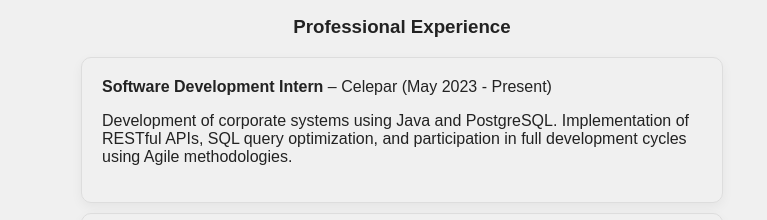
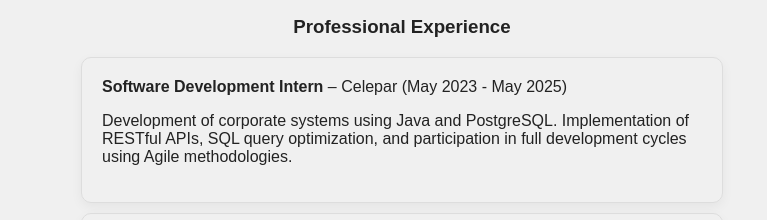
Before and after one commit to igormamus1703/curriculo2, a React (Create React App) app: page / in a window 1280 px wide. Shown: the part 666-886 px from the top of the page, without its empty margins (238-1005 px from the left). Built offline with nearby package versions, Linux system fonts and the light colour scheme.

Commit message:
ajustando ultimas coisas

```diff
--- a/public/index.html
+++ b/public/index.html
@@ -7,7 +7,7 @@
     <meta name="theme-color" content="#000000" />
     <meta
       name="description"
-      content="mudar a descrição para algo mais pessoal depois"
+      content="Estudante de Ciência da Computação na PUCPR."
     />
     <link rel="apple-touch-icon" href="%PUBLIC_URL%/logo192.png" />
     <!--
--- a/src/i18n.js
+++ b/src/i18n.js
@@ -24,7 +24,7 @@ const recursos = {
                     {
                         position: "Software Development Intern",
                         company: "Celepar",
-                        period: "May 2023 - Present",
+                        period: "May 2023 - May 2025",
                         description: "Development of corporate systems using Java  and PostgreSQL. Implementation of RESTful APIs, SQL query optimization, and participation in full development cycles using Agile methodologies."
                     },
                     {
@@ -76,7 +76,7 @@ const recursos = {
                     {
                         position: "Estagiário em Desenvolvimento de Software",
                         company: "Celepar",
-                        period: "Maio de 2023 - Atualmente",
+                        period: "Maio de 2023 - Maio de 2025",
                         description: "Desenvolvimento de sistemas corporativos com Java  e PostgreSQL. Implementação de APIs RESTful, otimização de queries SQL e participação em ciclos completos de desenvolvimento utilizando metodologias ágeis."
                     },
                     {
```
